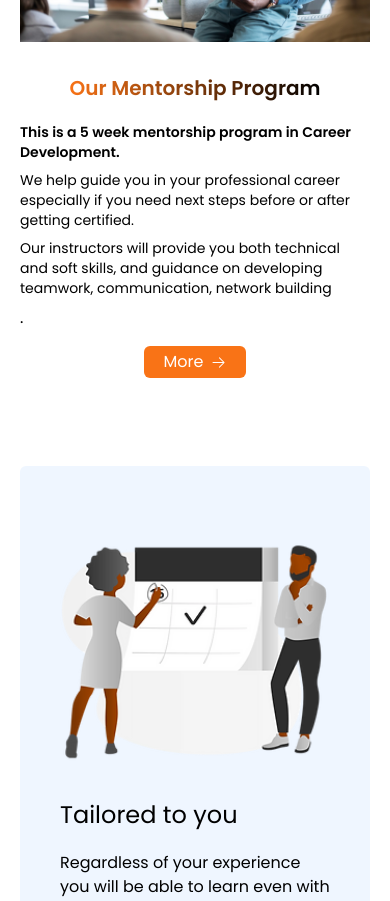
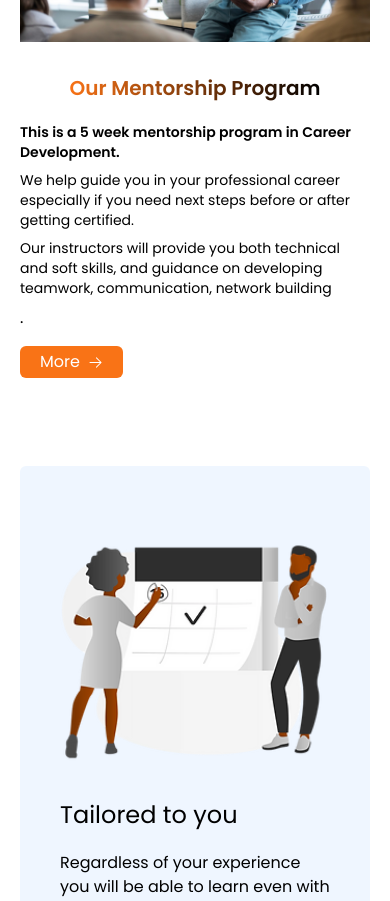
Before and after one commit to pauldevcodes/e-learning-platform-new, a React (Vite) app: page / in a window 390 px wide. Shown: the part 3740-4641 px from the top of the page. Built offline with nearby package versions, Linux system fonts and the light colour scheme.

Commit message:
fixed something

```diff
--- a/src/page features/home/Mentorship.jsx
+++ b/src/page features/home/Mentorship.jsx
@@ -25,7 +25,7 @@ const Mentorship = () => {
                     Our Mentorship Program
                 </h1>
 
-                <div className=" flex flex-col items-center gap-y-4 md:items-start">
+                <div className=" flex flex-col gap-y-4 items-start">
                     <div className="  flex flex-col gap-y-2" ref={ref}>
                         <p
                             className=" text-sm opacity-75 font-semibold lg:text-lg"
```
